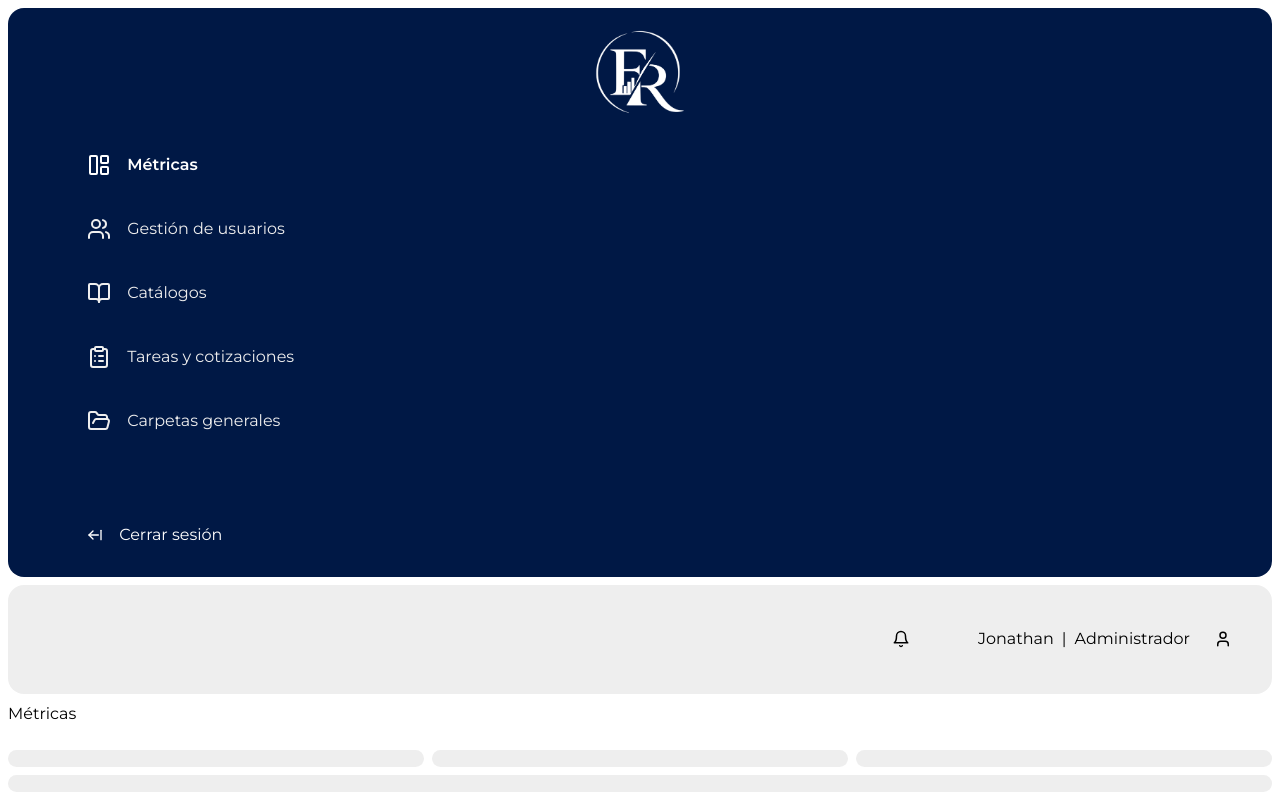
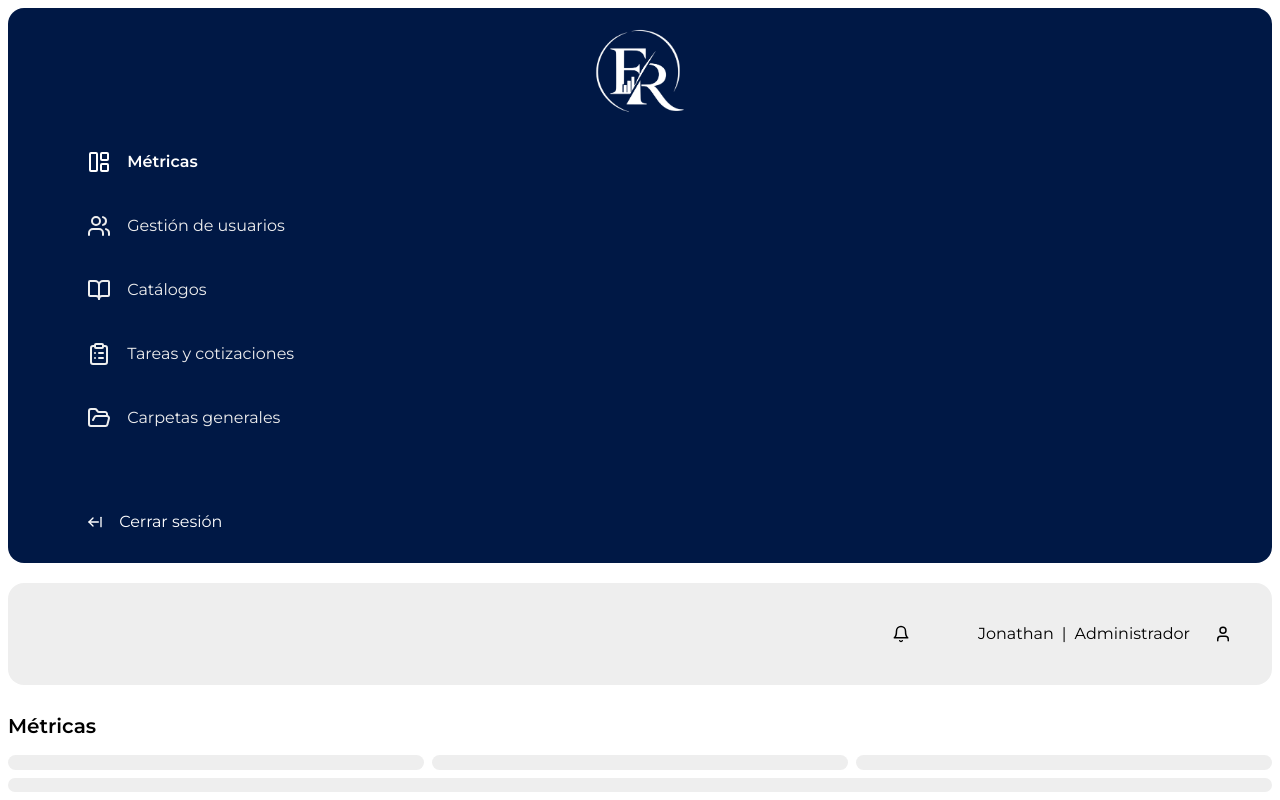
Before and after one commit to DespachoRC/despacho_rc, a Next.js app: page /dashboard/metrics in a window 1280 px wide. Built offline with nearby package versions, Linux system fonts and the light colour scheme.

Commit message:
fix: mejorar sidebar y layout de vistas dashboard

```diff
--- a/app/auth/login/page.tsx
+++ b/app/auth/login/page.tsx
@@ -48,6 +48,7 @@ export default function Login() {
                     <Button
                         text="Iniciar sesión"
                         type="submit"
+                        className="w-full p-4"
                     />
                     <Link href="/password-reset" className="w-full text-center">Olvidé mi contraseña</Link>
                 </div>
--- a/app/components/ui/Button.tsx
+++ b/app/components/ui/Button.tsx
@@ -1,9 +1,13 @@
+import { ReactNode } from "react";
+
 interface props {
-    text: string,
+    text?: string,
     type?: "submit" | "reset" | "button",
     isLoading?: boolean,
     disabled?: boolean,
     className?: string,
+    icon?: ReactNode,
+    iconPostion?: string
 }
 
 export function Button({
@@ -12,6 +16,8 @@ export function Button({
     isLoading = false,
     disabled,
     className,
+    icon,
+    iconPostion = "left"
 }: props) {
 
     const isDisabled = disabled || isLoading;
@@ -21,8 +27,9 @@ export function Button({
         <button
             type={type}
             disabled={isDisabled}
-            className={`w-full bg-primary rounded-xl p-4 text-white disabled:opacity-50 cursor-pointer ${className}`}
+            className={`flex justify-center items-center gap-6 bg-primary rounded-xl text-white disabled:opacity-50 cursor-pointer ${className}`}
         >
+            {icon}
             {buttonText}
         </button>
     );
--- a/app/components/ui/Input.tsx
+++ b/app/components/ui/Input.tsx
@@ -1,10 +1,11 @@
 import { ReactNode } from "react";
 
 interface props {
-    label: string,
-    htmlFor: string,
+    label?: string,
+    isLabelNeed?: boolean,
+    htmlFor?: string,
     type: string,
-    name: string,
+    name?: string,
     placeHolder?: string
     icon?: ReactNode,
     iconPosition?: "left" | "right"
@@ -12,6 +13,7 @@ interface props {
 
 export function Input({
     label,
+    isLabelNeed=true,
     htmlFor,
     type,
     name,
@@ -22,7 +24,7 @@ export function Input({
 
     return(
         <div className="w-full flex flex-col gap-2">
-            <label htmlFor={htmlFor}>{label}</label>
+            {isLabelNeed ? <label htmlFor={htmlFor}>{label}</label> : ""}
             <div className="relative w-full">
                 <input type={type} name={name} id={htmlFor} placeholder={placeHolder} className={`w-full bg-gray border border-gray rounded-xl p-4 focus:outline-dark-gray ${icon && iconPosition === "left" ? "pl-10" : "pr-10"}`} />
                 {icon && (
--- a/app/components/ui/Sidebar.tsx
+++ b/app/components/ui/Sidebar.tsx
@@ -17,10 +17,10 @@ export function Sidebar() {
 
     const navItems = [
         { name: "Métricas", href: "/dashboard/metrics", icon: LuLayoutPanelLeft },
-        { name: "Gestión de usuarios", href: "/dashboard/users", icon: LuUsers },
-        { name: "Catálogos", href: "/dashboard/catalogos", icon: LuBookOpen },
-        { name: "Tareas y cotizaciones", href: "/dashboard/tareas", icon: LuClipboardList },
-        { name: "Carpetas generales", href: "/dashboard/carpetas", icon: LuFolderOpen },
+        { name: "Gestión de usuarios", href: "/dashboard/users-management", icon: LuUsers },
+        { name: "Catálogos", href: "/dashboard/catalogs", icon: LuBookOpen },
+        { name: "Tareas y cotizaciones", href: "/dashboard/tasks", icon: LuClipboardList },
+        { name: "Carpetas generales", href: "/dashboard/folders", icon: LuFolderOpen },
     ];
 
     return (
--- a/app/dashboard/layout.tsx
+++ b/app/dashboard/layout.tsx
@@ -9,7 +9,7 @@ export const metadata: Metadata = {
 
 export default function DashboardLayout({ children }: LayoutProps<"/dashboard">) {
     return(
-        <div className="w-screen h-screen grid grid-cols-[300_1fr] grid-rows-[90_1fr] gap-2 p-2">
+        <div className="w-screen h-screen grid grid-cols-[300_1fr] grid-rows-[90_1fr] gap-5 p-2">
             <Sidebar />
             <Header />
             <main>
--- a/app/dashboard/metrics/page.tsx
+++ b/app/dashboard/metrics/page.tsx
@@ -1,8 +1,8 @@
 export default function Metrics() {
     return(
-        <div className="w-full h-full grid gap-2 grid-cols-3 grid-rows-[40_1fr_2fr]">
-            <div className="col-span-3">
-                <h1>Métricas</h1>
+        <div className="w-full h-full grid gap-2 grid-cols-3 grid-rows-[60_1fr_2fr]">
+            <div className="col-span-3 flex items-center">
+                <h1 className="xl:text-xl font-semibold">Métricas</h1>
             </div>
             <div className="bg-gray border-dark-gray rounded-2xl"></div>
             <div className="bg-gray border-dark-gray rounded-2xl"></div>
```
